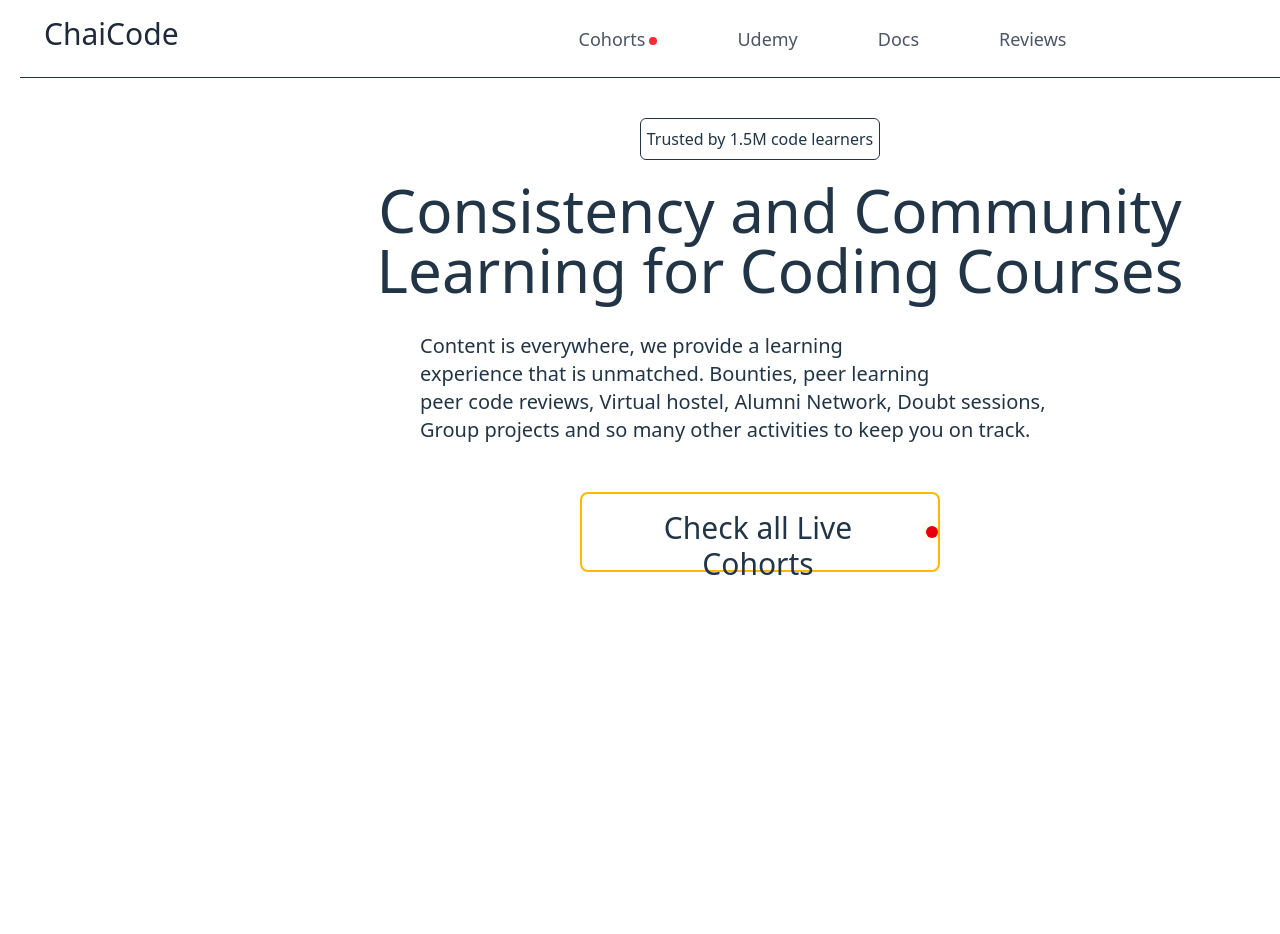
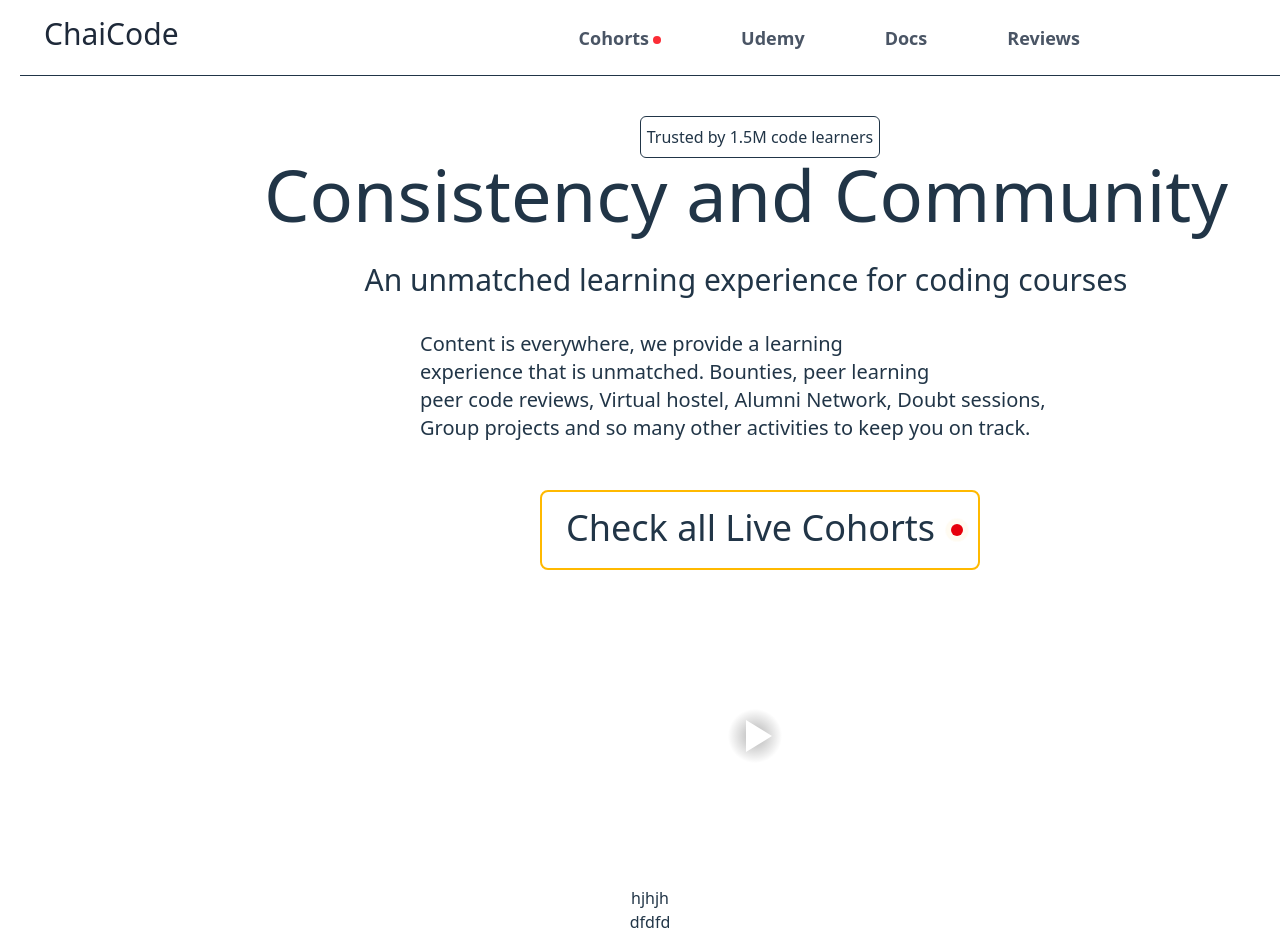
Before and after one commit to AyushNag3/chaicode, a React (Vite) app: page / in a window 1280 px wide. Shown: the top 934 px of the page. Before the commit the page ends 800 px from the top, so only its background shows below. Built offline with nearby package versions, Linux system fonts and the light colour scheme; no server answers.

Commit message:
Adding React Player

```diff
--- a/package.json
+++ b/package.json
@@ -13,6 +13,7 @@
     "@tailwindcss/vite": "^4.1.3",
     "react": "^19.0.0",
     "react-dom": "^19.0.0",
+    "react-player": "^2.16.0",
     "tailwindcss": "^4.1.3"
   },
   "devDependencies": {
--- a/src/components/whyussection.tsx
+++ b/src/components/whyussection.tsx
@@ -1,37 +1,38 @@
-
+import React from 'react'
+import ReactPlayer from 'react-player'
 export const Whyus = () => {
     return (
         <>
-        <div className="flex flex-col justify-center ">
+        <div className="flex flex-col justify-center h-[vh] ">
           <nav className="w-fit border-b bg-white ">
       <div className=" px-6 flex  justify-around pb-2">
 
-        {/* Left Side: Logo or Site Name */}
+
         <div className="text-3xl text-gray-800 mr-100 pt-4">
           ChaiCode
         </div>
 
-        {/* Middle: Links */}
-        <div className="flex items-center gap-20 pt-2 pr-5 text-lg">
-          <a href="#cohorts" className="relative inline-flex items-center text-gray-600 hover:text-gray-900">
+
+        <div className="flex flex-row items-center gap-20 pt-2 pr-5 text-lg font-semibold ">
+          <div className="relative inline-flex items-center font-semibold text-gray-600 hover:text-gray-900 hover:cursor-pointer">
             Cohorts
             {/* Red dot next to Cohorts */}
             <span className="ml-1 inline-block w-2 h-2 rounded-full bg-red-500 mt-1"></span>
-          </a>
-          <a href="#udemy" className="text-gray-600 hover:text-gray-900">
+          </div>
+          <div className="text-gray-600 hover:text-gray-900 hover:cursor-pointer">
             Udemy
-          </a>
-          <a href="#docs" className="text-gray-600 hover:text-gray-900">
+          </div>
+          <div  className="text-gray-600 hover:text-gray-900 hover:cursor-pointer">
             Docs
-          </a>
-          <a href="#reviews" className="text-gray-600 hover:text-gray-900">
+          </div>
+          <div  className="text-gray-600 hover:text-gray-900 hover:cursor-pointer">
             Reviews
-          </a>
+          </div>
         </div>
 
-        {/* Right Side: Login Button */}
-        <div>
-          <button className="px-4  border border-gray-300 rounded hover:bg-gray-100 ml-80 pr-10 mt-6">
+
+        <div className=''>
+          <button className="px-4 bg-slate-100 rounded-lg hover:bg-slate-200 hover:cursor-pointer ml-80 pr-10 mt-6">
             Login
           </button>
         </div>
@@ -42,11 +43,12 @@
      <div className="w-60 border rounded-md mt-10 ml-155 py-2 px-0 font-opensans">
        <p>Trusted by 1.5M code learners</p>
      </div>
-
-     <div className="w-220 mt-5 ml-80 text-6xl">
-      <p>Consistency and Community Learning for Coding Courses</p>
-     </div>
-
+   <div className='flex flex-col justify-center ml-48'>
+   {/* <div className="w-8xl  pl-5 mt-3 "> */}
+      <div className='font-stretch-150% text-7xl'>Consistency and Community </div>
+      <div className='mt-8 font-medium text-3xl '>An unmatched learning experience for coding courses</div>
+    {/* </div> */}
+   </div>
      <div className="mt-8 ml-100 text-xl flex flex-col items-start">
       <p className="">Content is everywhere, we provide a learning </p>
        <p> experience that is unmatched. Bounties, peer learning </p>
@@ -55,9 +57,11 @@
 
      </div>
 
-  <div className="flex w-90 gap-4 h-20 py-4 pl-6 mt-12 ml-140 text-3xl border-2 rounded-lg border-amber-400 ">
+
+
+  <div className="flex w-110 gap-4 h-20 py-4 pl-6 mt-12 ml-130 text-4xl border-2 rounded-lg border-amber-400 ">
       <p>Check all Live Cohorts</p>
-      <div className="flex items-center space-x-2">
+      <div className="flex items-center gap-2">
   <span className="relative flex h-3 w-3">
     <span className="animate-ping absolute inline-flex h-full w-full rounded-full bg-yellow-500 opacity-75"></span>
     <span className="relative inline-flex rounded-full h-3 w-3 bg-red-600"></span>
@@ -66,7 +70,14 @@
 
   </div>
 
+  <div className='ml-115 pt-4'>
+<ReactPlayer width={550} height={300} controls={true} playing={true} light={true} url='https://youtu.be/RDagRV7ueMI?si=uckG58qqU_Y5BxMT' />
+</div>
 
+<div>
+  <p>hjhjh</p>
+  <p>dfdfd</p>
+</div>
     </div>
         </>
     )
--- a/src/index.css
+++ b/src/index.css
@@ -6,8 +6,7 @@
   font-weight: 400;
 
   color-scheme: light dark;
-  color: rgba(255, 255, 255, 0.87);
-  background-color: #242424;
+
 
   font-synthesis: none;
   text-rendering: optimizeLegibility;
@@ -34,19 +33,12 @@
 }
 
 button {
-  border-radius: 8px;
-  border: 1px solid transparent;
+
   padding: 0.6em 1.2em;
-  font-size: 1em;
-  font-weight: 500;
-  font-family: inherit;
-  background-color: #1a1a1a;
-  cursor: pointer;
-  transition: border-color 0.25s;
 }
-button:hover {
-  border-color: #646cff;
-}
+
+
+
 button:focus,
 button:focus-visible {
   outline: 4px auto -webkit-focus-ring-color;
@@ -57,10 +49,5 @@
     color: #213547;
     background-color: #ffffff;
   }
-  a:hover {
-    color: #747bff;
-  }
-  button {
-    background-color: #f9f9f9;
-  }
+
 }
```
Also changed, not shown: 1 other file (tests, documents, lock files or other folders).
